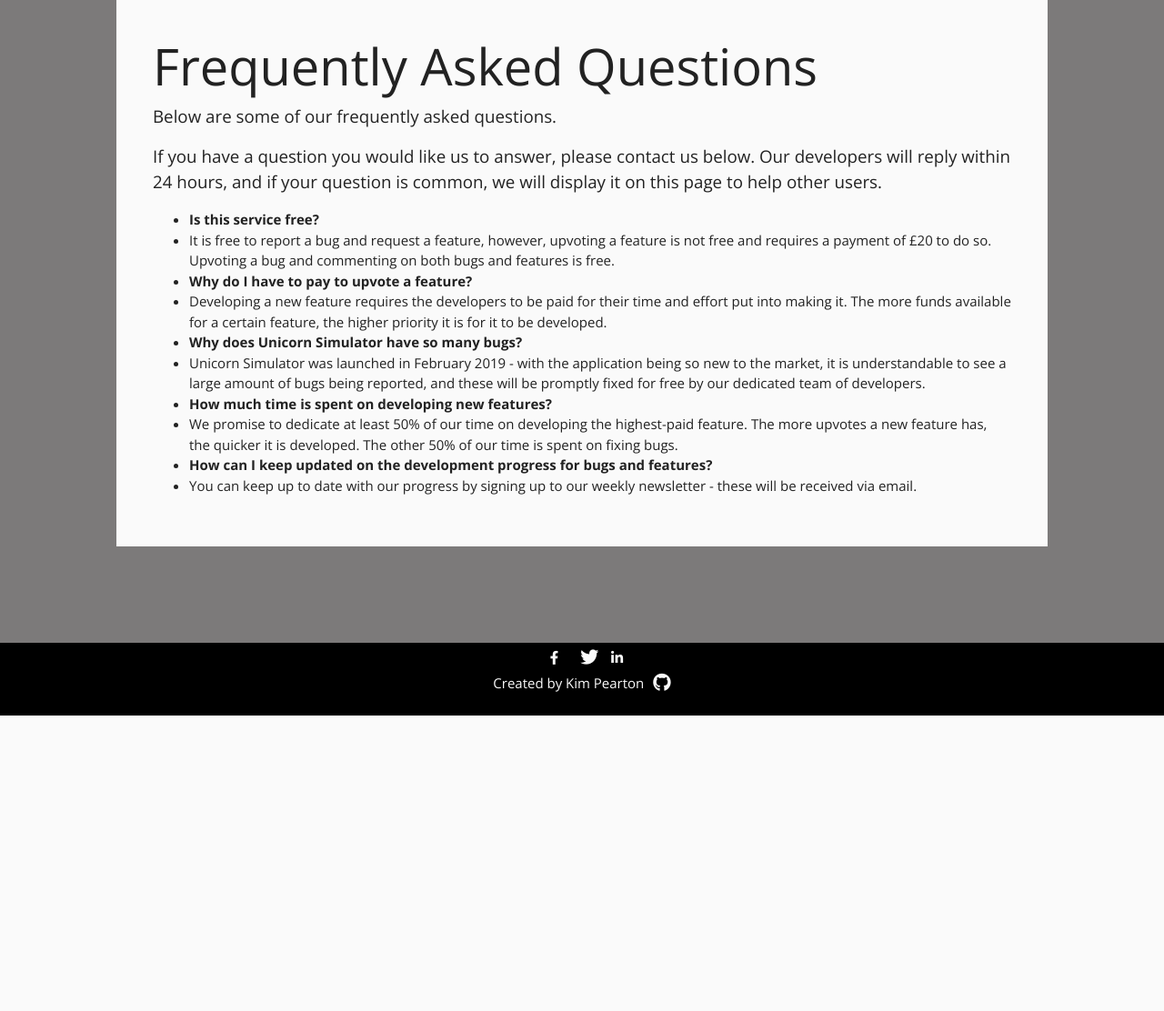
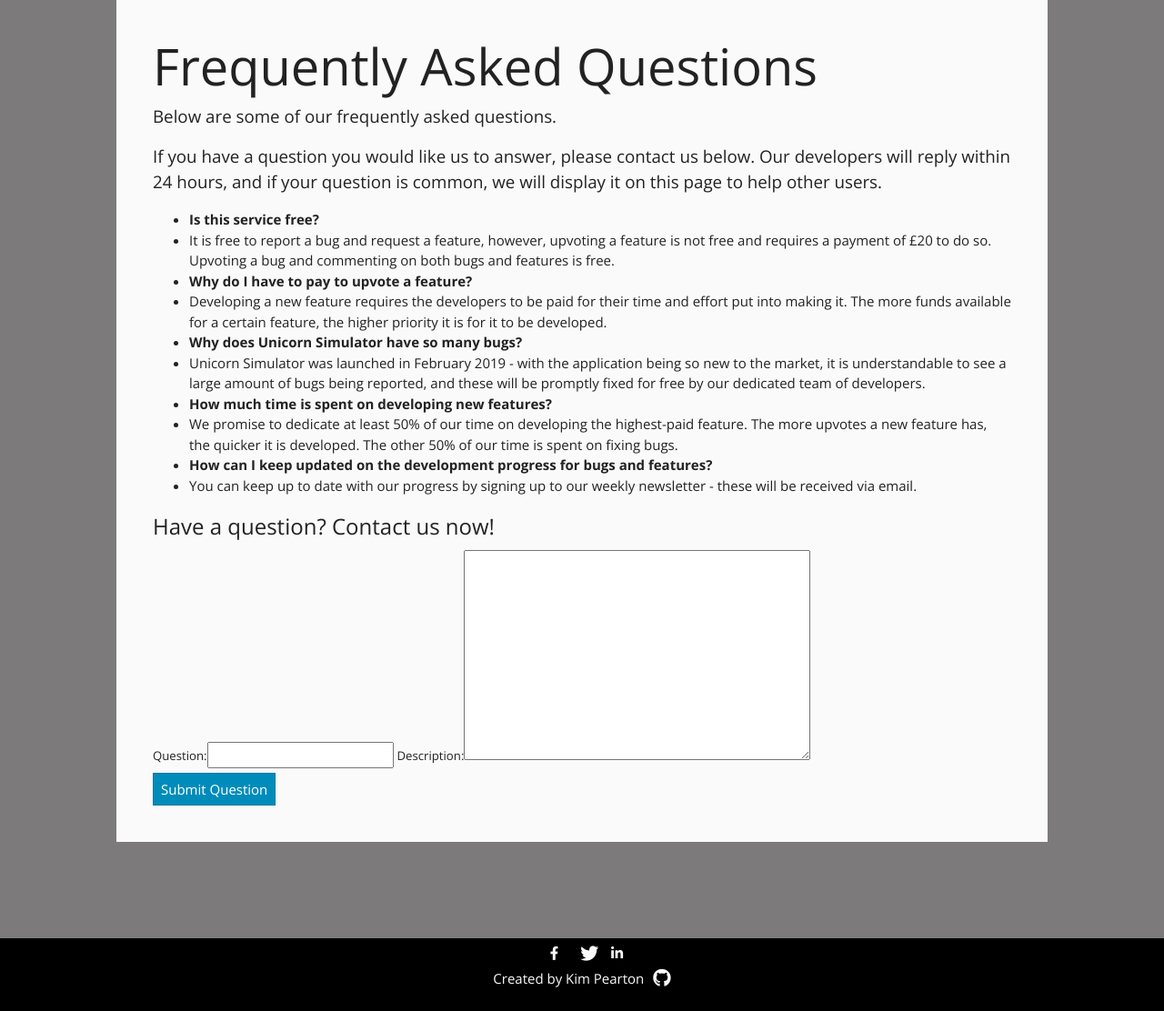
Before and after one commit to kimpea/us-issue-tracker, a Django app: template home/templates/faq.html in a window 1280 px wide. Shown: the part 126-1238 px from the top of the page at 91% size. Before the commit the page ends 913 px from the top, so only its background shows below. Run offline with Django 3.2, Linux system fonts and the light colour scheme; the template is opened without the code that fills it: values that come from a table or form of the project are taken from there, others are empty; the visitor is signed in with stand-in values (Sample User, id 1); some libraries are stand-ins or nearby versions.

Commit message:
Add question form to faq page

```diff
--- a/home/templates/faq.html
+++ b/home/templates/faq.html
@@ -32,6 +32,19 @@
         <li>You can keep up to date with our progress by signing up to our weekly newsletter - these will be received via email.</li>
     </ul>
 
+    <!-- Ask A Question -->
+    {% if user.is_authenticated %}
+    <form method="POST">
+        <legend>Have a question? Contact us now!</legend>
+        {% csrf_token %}
+        {{ form|as_bootstrap }}
+        <div class="form-actions">
+            <button type="submit" class="btn btn-primary">Submit Question</button>
+        </div>
+    </form>
+    {% else %}
+    {% endif %}
+
 </div>
 
 {% endblock %}
```
